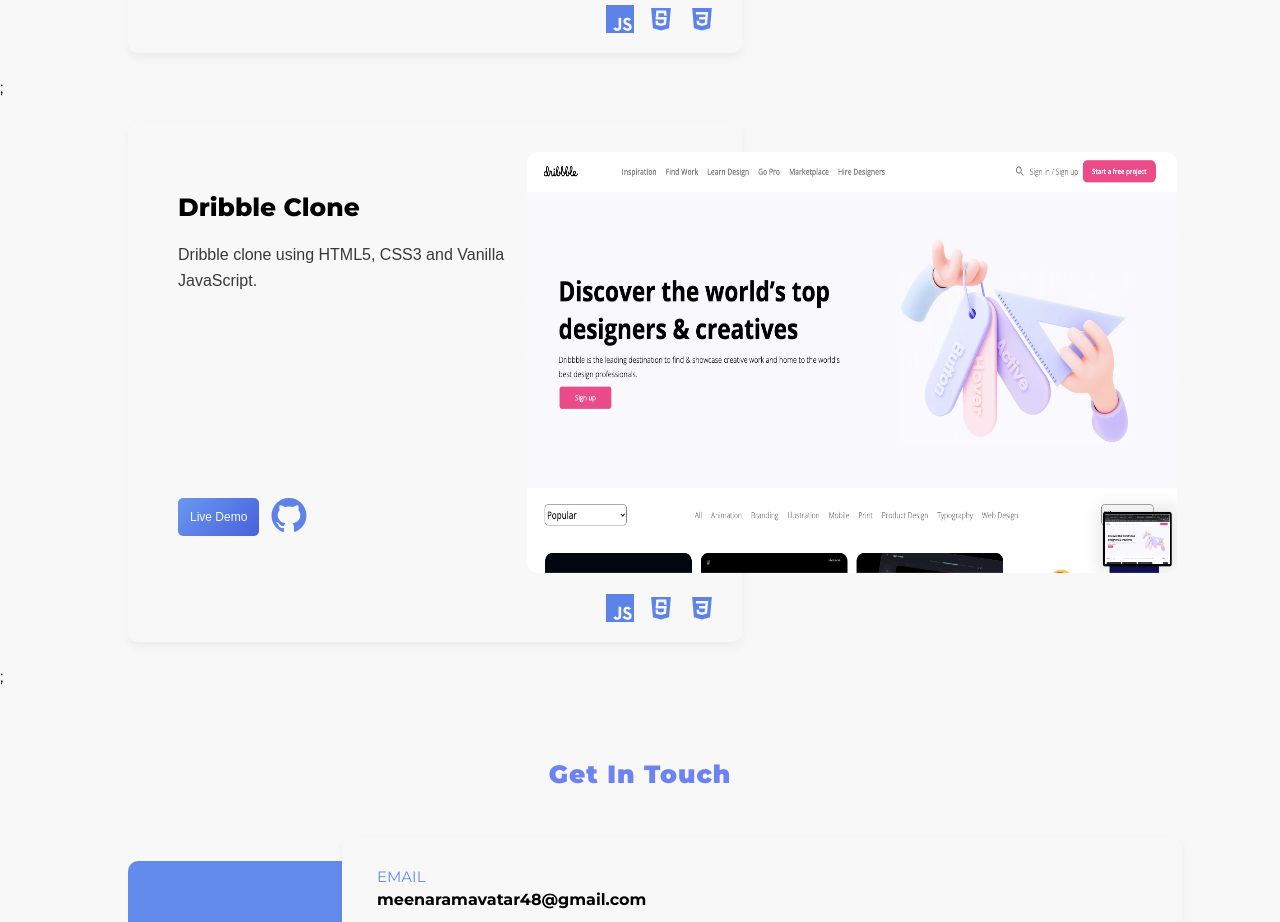
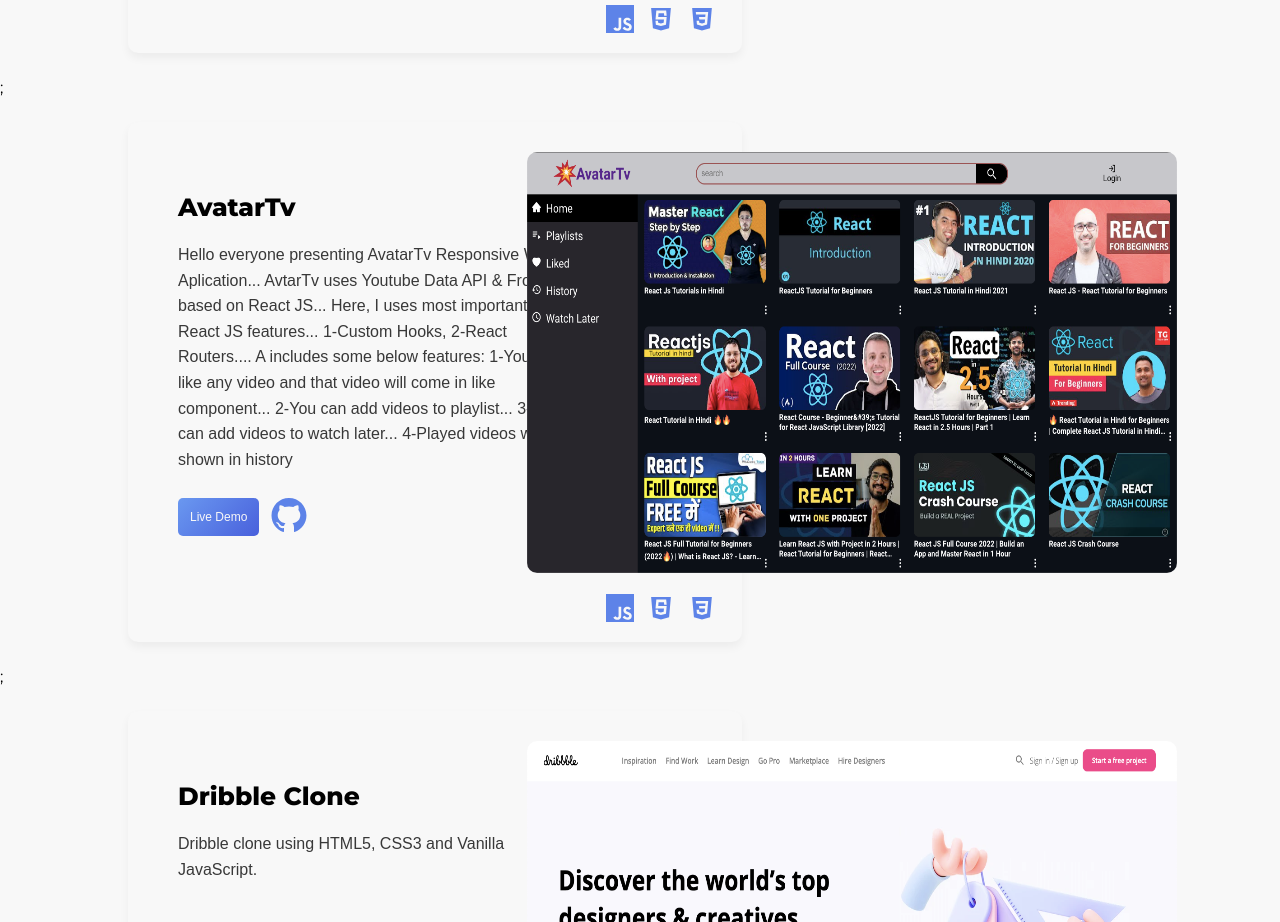
Before and after one commit to ramavatarmeena99/my_portfolio, a React (Create React App) app: page / in a window 1280 px wide. Shown: the part 3580-4502 px from the top of the page. Built offline with nearby package versions, Linux system fonts and the light colour scheme.

Commit message:
new project add

```diff
--- a/src/data.js
+++ b/src/data.js
@@ -2,6 +2,8 @@
 import ScoreKeeping from "./Img/ScoreKeeping.png";
 import YoutubeClone from "./Img/YoutubeClone.png";
 import DribbleClone from "./Img/DribbleClone.png";
+import AvatarTv from "./Img/AvatarTv.png";
+
 
 export const data = [
   {
@@ -34,6 +36,15 @@
   },
   {
     id: 4,
+    projectName: " AvatarTv",
+    aboutForProject:
+      "Hello everyone presenting AvatarTv Responsive Web Aplication...  AvtarTv  uses Youtube Data API &  Frontend based on React JS...  Here, I uses most important React JS features...  1-Custom Hooks,  2-React Routers....  A includes some below features:      1-You can like any video and that video will come in like component...    2-You can add videos to playlist...      3-You can add videos to watch later...  4-Played videos will be shown in history",
+    link: "https://avatar-tv.netlify.app/",
+    projectImg: AvatarTv,
+    projectGithubLink: "https://github.com/ramavatarmeena99/Avatar-TV",
+  },
+  {
+    id: 5,
     projectName: "Dribble Clone",
     aboutForProject:
       "Dribble clone using HTML5, CSS3 and Vanilla JavaScript.      ",
@@ -41,4 +52,5 @@
     projectImg: DribbleClone,
     projectGithubLink: "https://github.com/ramavatarmeena99/DribbleSiteClone",
   },
+
 ];
```
Also changed, not shown: src/Img/AvatarTv.png (added).
